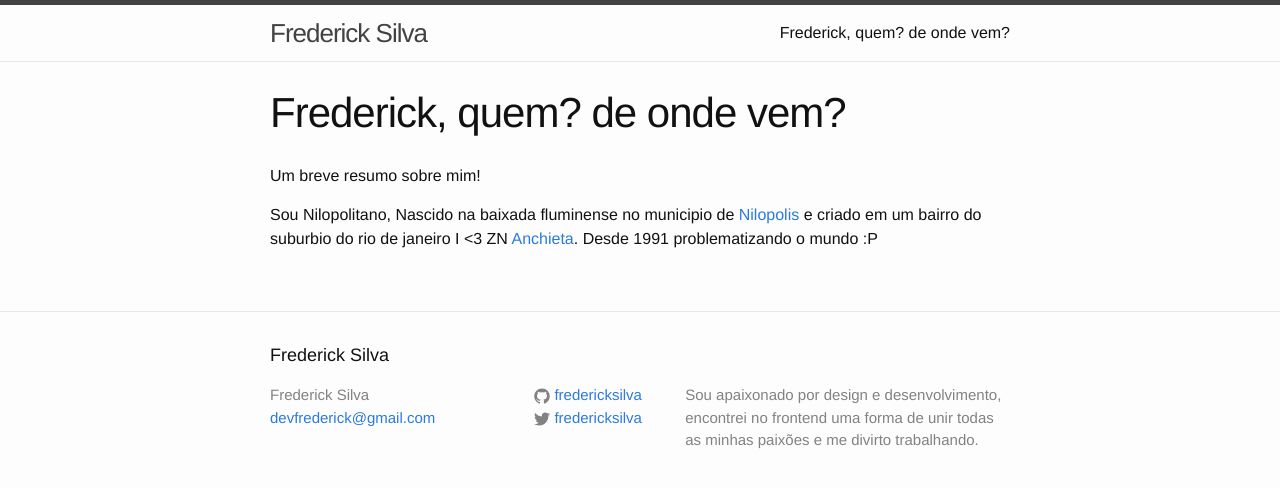
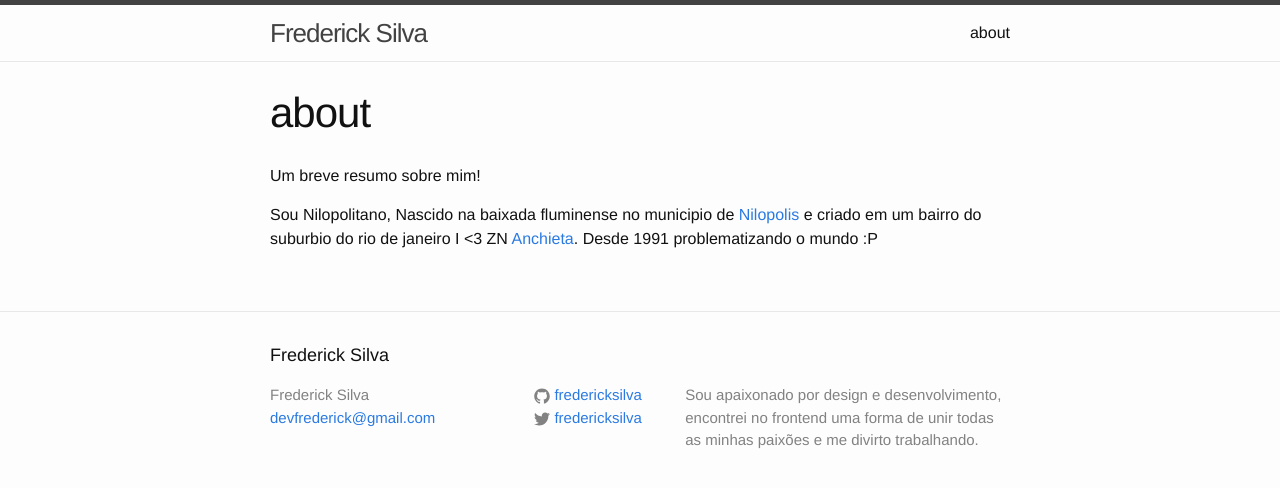
Before and after one commit to fredericksilva/fredericksilva.github.io, a Jekyll site: the page built from about.md, in a window 1280 px wide. Shown: the top 488 px of the page. Built offline with Jekyll 4.4.1, drawn with Linux system fonts in a browser that asks for light colours.

Commit message:
fixed about

```diff
--- a/about.md
+++ b/about.md
@@ -1,6 +1,6 @@
 ---
 layout: page
-title:  Frederick, quem? de onde vem?
+title:  about
 permalink: /about/
 ---
 
```
